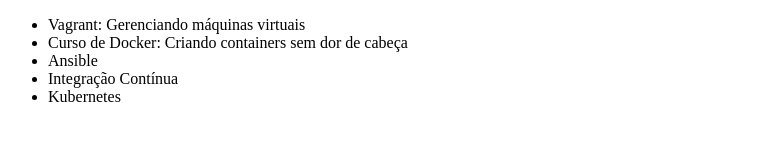
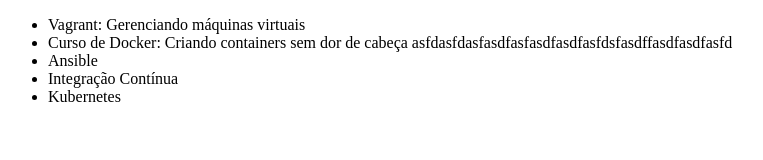
Before and after one commit to leonardollc/CursoGit, a plain HTML site: page index.html in a window 1280 px wide. Shown: the whole page, without its empty margins (0-763 px from the left). Drawn offline with Linux system fonts and the light colour scheme.

Commit message:
Alterando o codigo

```diff
--- a/index.html
+++ b/index.html
@@ -7,7 +7,7 @@
 <body>
     <ul>
         <li>Vagrant: Gerenciando máquinas virtuais</li>
-        <li>Curso de Docker: Criando containers sem dor de cabeça</li>
+        <li>Curso de Docker: Criando containers sem dor de cabeça asfdasfdasfasdfasfasdfasdfasfdsfasdffasdfasdfasfd</li>
         <li>Ansible</li>
         <li>Integração Contínua</li>
 		<li>Kubernetes</li>
```
